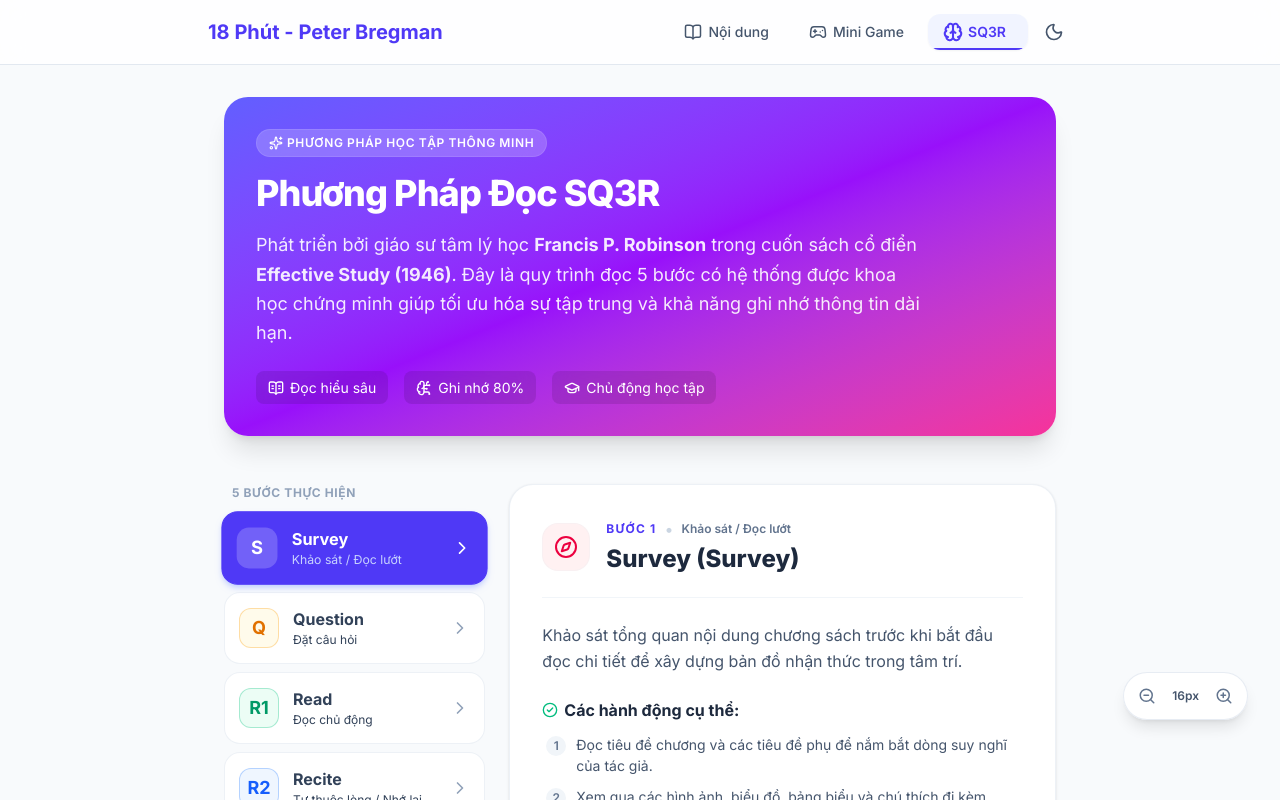
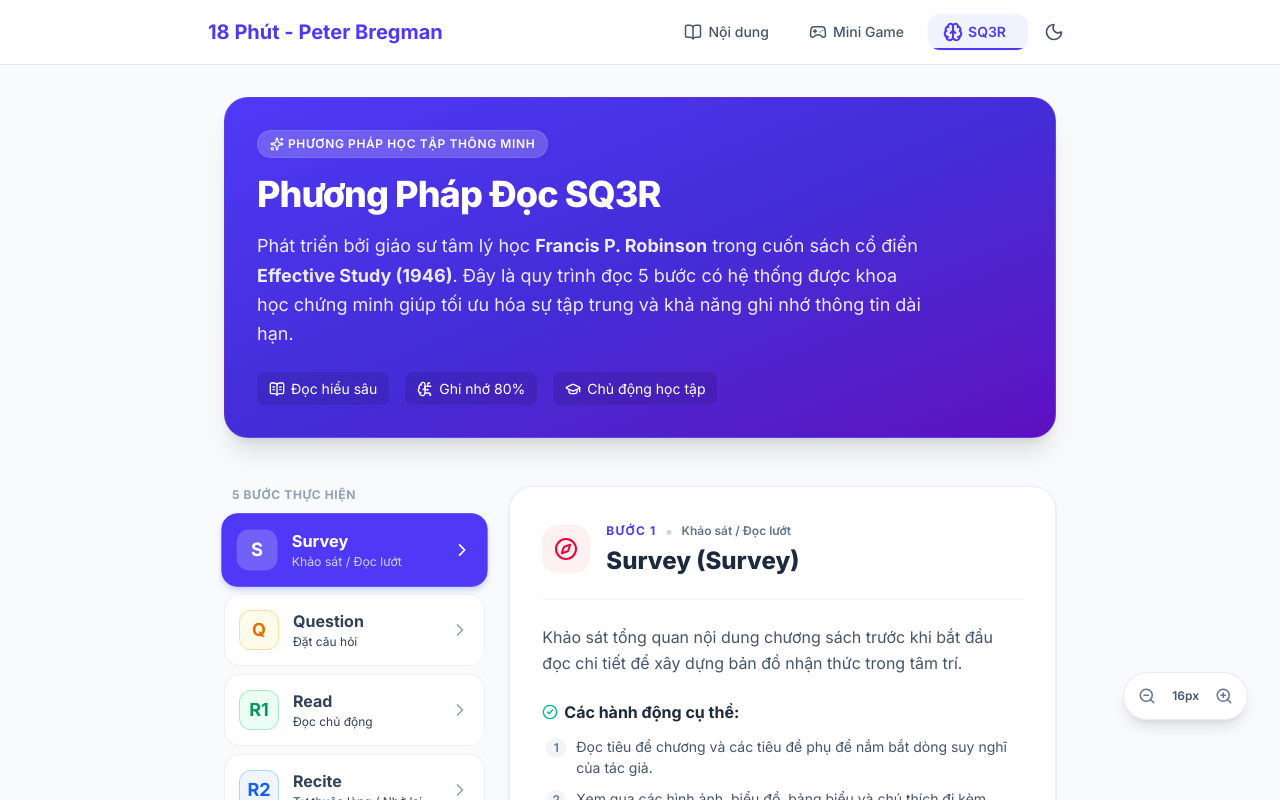
Before and after one commit to ttminh27/18phut, a Next.js app: page /sq3r in a window 1280 px wide. Shown: the top 800 px of the page. Built offline with nearby package versions, Linux system fonts and the light colour scheme.

Commit message:
style: update SQ3R hero banner gradient to premium indigo-violet theme

```diff
--- a/src/app/sq3r/page.tsx
+++ b/src/app/sq3r/page.tsx
@@ -215,7 +215,7 @@
       </div>
 
       {/* Hero Header Banner */}
-      <div className="relative rounded-3xl overflow-hidden bg-gradient-to-br from-indigo-500 via-purple-600 to-pink-500 p-8 text-white shadow-xl dark:shadow-indigo-950/20">
+      <div className="relative rounded-3xl overflow-hidden bg-gradient-to-br from-indigo-600 via-indigo-700 to-violet-800 dark:from-slate-900 dark:via-indigo-950 dark:to-slate-950 p-8 text-white shadow-xl dark:shadow-indigo-950/20 border border-indigo-100/10 dark:border-slate-800/80">
         <div className="absolute inset-0 bg-[radial-gradient(ellipse_at_top_right,_var(--tw-gradient-stops))] from-white/10 via-transparent to-transparent pointer-events-none" />
         <div className="relative z-10 max-w-2xl">
           <div className="inline-flex items-center space-x-2 bg-white/20 backdrop-blur-md px-3 py-1 rounded-full uppercase mb-4 border border-white/10" style={{ padding: "0.25rem 0.75rem" }}>
```
